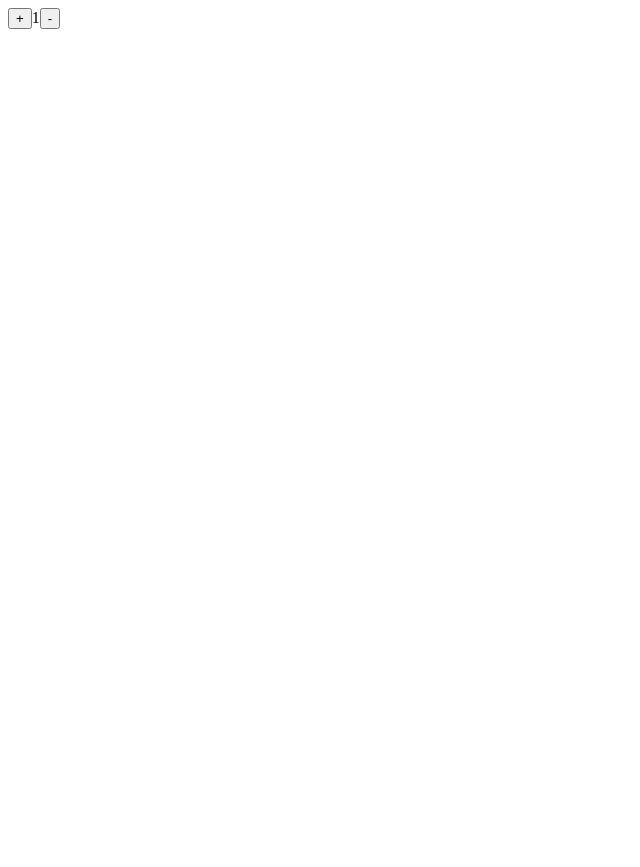
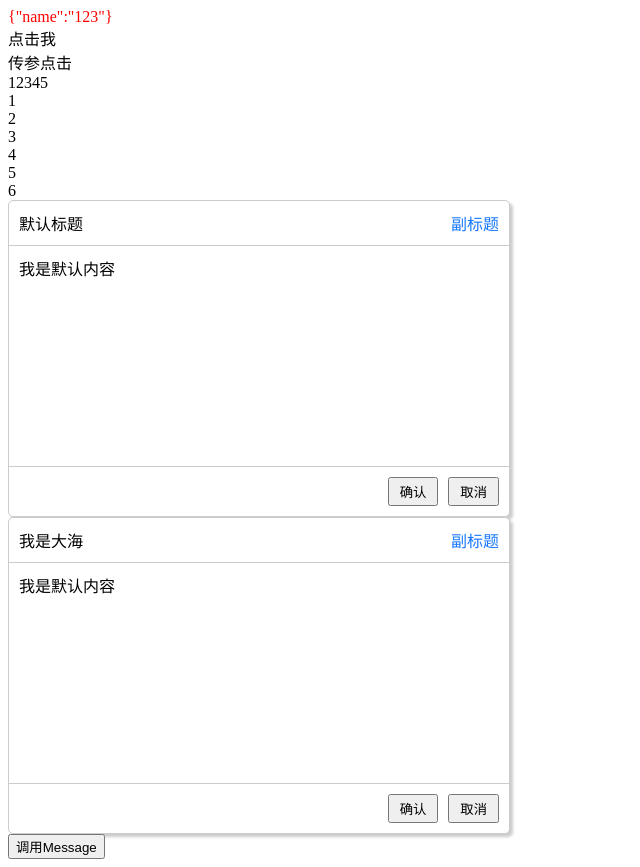
Before and after one commit to NtoStudy/react-dom, a React (Vite) app: page / in a window 1280 px wide. Shown: the whole page, without its empty margins (0-640 px from the left). Before the commit the page ends 800 px from the top, so only its background shows below. Built offline with nearby package versions, Linux system fonts and the light colour scheme.

Commit message:
:sparkles: feat: 组件传参与兄弟组件通讯

```diff
--- a/src/App.tsx
+++ b/src/App.tsx
@@ -1,5 +1,6 @@
 import './App.css'
-
+import Card from "./components/Card";
+import Card2 from "./components/Card2"
 function App() {
   // 插值语句 jsx tsx {} 字符串 数字 数组（普通类型）元素 三元表达式 API调用
   // 插值语句支持对象怎么弄 {{name:1}} {name:1} let obj = {name:1} 需要序列化 JSON.stringify
@@ -17,6 +18,7 @@ function App() {
   const useful = (a:number,event: Event | undefined)=>{
     console.log(a,event)
   }
+
   const state = `<span>12345</span>`
   const date = [1,2,3,4,5,6]
   return (
@@ -30,6 +32,11 @@ function App() {
           return <div key={v}>{v}</div>
         })
       }</div>
+
+
+      <Card2 />
+      <Card title={'我是大海'}/>
+      <button onClick={() => window.onShow()}>调用Message</button>
     </>
   )
 }
--- /dev/null
+++ b/src/components/Card/index.css
@@ -0,0 +1,35 @@
+.card {
+    background: white;
+    border-radius: 5px;
+    border: 1px solid #ccc;
+    max-width: 500px;
+    box-shadow: 3px 3px 3px #ccc;
+
+    header {
+        display: flex;
+        justify-content: space-between;
+        align-items: center;
+        border-bottom: 1px solid #ccc;
+        padding: 10px;
+
+        div:last-child {
+            color: #1677ff;
+        }
+    }
+
+    main{
+        min-height: 200px;
+        border-bottom: 1px solid #ccc;
+        padding: 10px;
+    }
+    footer {
+        display: flex;
+        justify-content: flex-end;
+        align-items: center;
+        padding: 10px;
+        button{
+            margin-left: 10px;
+            padding: 3px 10px;
+        }
+    }
+}
--- /dev/null
+++ b/src/components/Card/index.tsx
@@ -0,0 +1,64 @@
+import './index.css'
+import React from "react";
+
+interface Props {
+  title?: string,
+  children?: React.ReactNode,
+  callback?: (val:string) => void
+
+}
+
+// 接受值方法1
+// export default function  Card(props:Props){
+//   return (
+//     <div className='card'>
+//       <header>
+//         <div>{props.title}</div>
+//         <div>副标题</div>
+//       </header>
+//       <main>
+//         内容区域
+//       </main>
+//       <footer>
+//         <button>确认</button>
+//         <button>取消</button>
+//       </footer>
+//     </div>
+//   )
+// }
+// 接受方法值2
+
+// 传值默认值的方法：方法一 直接在括号结构 {title='默认标题'}
+//方法2：通过defaultProps通过...展开重新结构
+const defaultProps: Partial<Props> = {
+  title: '默认标题',
+  children: <div>我是默认内容</div>
+}
+
+
+const Card: React.FC<Props> = (props) => {
+
+  window.addEventListener('on-card-to',()=>{
+    console.log("收到了收到了")
+  })
+
+  const {title, children} = {...defaultProps, ...props}
+
+  return (
+
+    <div className='card'>
+      <header>
+        <div>{title}</div>
+        <div>副标题</div>
+      </header>
+      <main>
+        {children}
+      </main>
+      <footer>
+        <button onClick={()=>props.callback && props.callback('我是子组件的参数')}>确认</button>
+        <button>取消</button>
+      </footer>
+    </div>
+  )
+}
+export default Card
--- /dev/null
+++ b/src/components/Card2/index.css
@@ -0,0 +1,35 @@
+.card {
+    background: white;
+    border-radius: 5px;
+    border: 1px solid #ccc;
+    max-width: 500px;
+    box-shadow: 3px 3px 3px #ccc;
+
+    header {
+        display: flex;
+        justify-content: space-between;
+        align-items: center;
+        border-bottom: 1px solid #ccc;
+        padding: 10px;
+
+        div:last-child {
+            color: #1677ff;
+        }
+    }
+
+    main{
+        min-height: 200px;
+        border-bottom: 1px solid #ccc;
+        padding: 10px;
+    }
+    footer {
+        display: flex;
+        justify-content: flex-end;
+        align-items: center;
+        padding: 10px;
+        button{
+            margin-left: 10px;
+            padding: 3px 10px;
+        }
+    }
+}
--- /dev/null
+++ b/src/components/Card2/index.tsx
@@ -0,0 +1,42 @@
+import './index.css'
+import React from "react";
+
+interface Props {
+  title?: string,
+  children?: React.ReactNode,
+  callback?: (val:string) => void
+
+}
+
+const defaultProps: Partial<Props> = {
+  title: '默认标题',
+  children: <div>我是默认内容</div>
+}
+
+const e = new Event('on-card-to')
+
+const clickTab = ()=>{
+  window.dispatchEvent(e)
+}
+
+const Card: React.FC<Props> = (props) => {
+  const {title, children} = {...defaultProps, ...props}
+  console.log(props.children)
+  return (
+
+    <div className='card'>
+      <header>
+        <div>{title}</div>
+        <div>副标题</div>
+      </header>
+      <main>
+        {children}
+      </main>
+      <footer>
+        <button onClick={clickTab}>确认</button>
+        <button>取消</button>
+      </footer>
+    </div>
+  )
+}
+export default Card
--- /dev/null
+++ b/src/components/Message/index.css
@@ -0,0 +1,13 @@
+.message {
+    width: 160px;
+    height: 30px;
+    position: fixed;
+    top: 10px;
+    left:50%;
+    margin-left: -80px;
+    background: red;
+    border: 1px solid #ccc;
+    text-align: center;
+    line-height: 30px;
+    border-radius: 5px;
+}
--- /dev/null
+++ b/src/components/Message/index.tsx
@@ -0,0 +1,46 @@
+import ReactDom, {createRoot} from 'react-dom/client'
+import './index.css'
+const Message = () => {
+  return (
+    <div >
+      提示组件
+    </div>
+  )
+}
+interface Items {
+  messageContainer: HTMLDivElement
+  root: ReactDom.Root
+}
+
+//声明扩充
+declare global {
+  interface Window {
+    onShow: () => void
+  }
+}
+const queue: Items[] = []
+window.onShow = () => {
+  const messageContainer = document.createElement('div')
+  messageContainer.className = 'message'
+  messageContainer.style.top = `${queue.length * 50}px`
+  //挂载到body上面
+  document.body.appendChild(messageContainer)
+  // 容器关联message组件
+  const root = createRoot(messageContainer)
+  root.render(<Message />) //渲染组件
+  queue.push({
+    messageContainer,
+    root
+  })
+  //2秒后移除
+  setTimeout(() => {
+    const item = queue.find(item => item.messageContainer === messageContainer)!
+    item.root.unmount() //卸载
+    document.body.removeChild(item.messageContainer)
+    queue.splice(queue.indexOf(item), 1)
+  }, 2000)
+}
+
+
+
+export default Message
--- a/src/main.tsx
+++ b/src/main.tsx
@@ -1,6 +1,6 @@
 import { createRoot } from 'react-dom/client'
-import App from './UseReducerTest.tsx'
-
+import App from './App.tsx'
+import './components/Message/index.tsx'
 createRoot(document.getElementById('root')!).render(
     <App />
 )
```
Also changed, not shown: src/UseEffectTest.tsx (added, +9 -0 lines).
